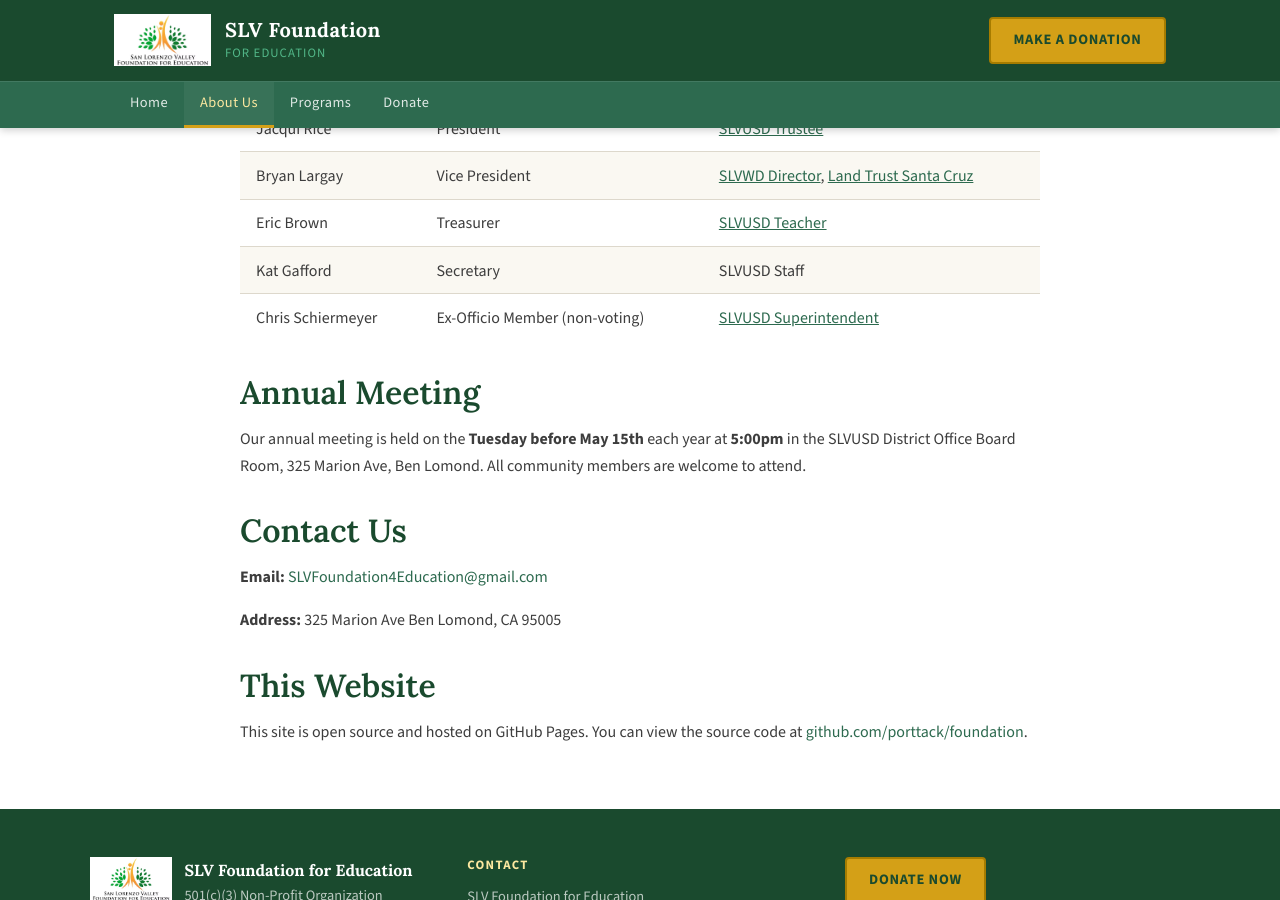
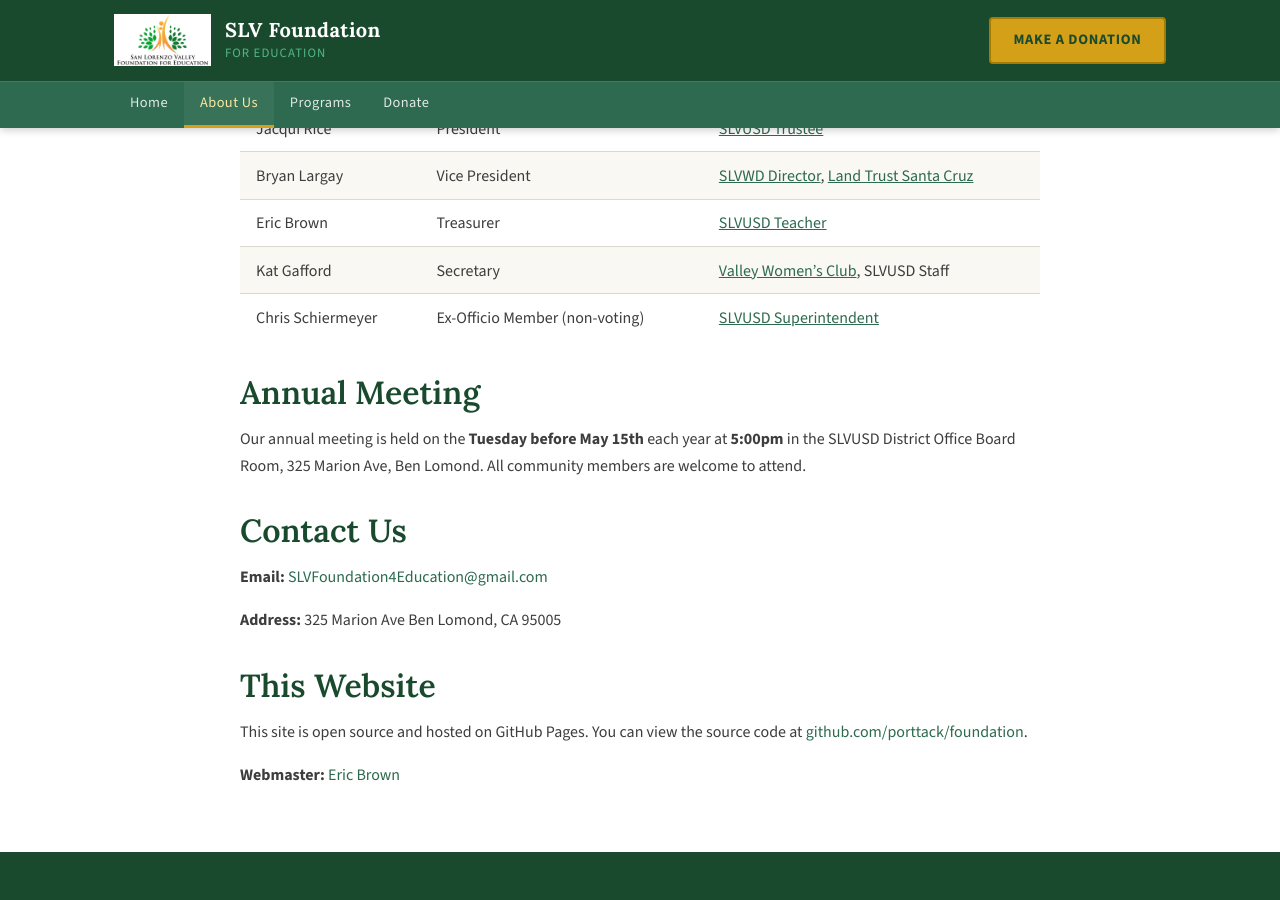
Before and after one commit to porttack/foundation, a Jekyll site: the page built from about.md, in a window 1280 px wide and 900 px high, scrolled down 468 px. Built offline with Jekyll 4.4.1, drawn with Linux system fonts in a browser that asks for light colours.

Commit message:
Add Valley Women's Club for Kat; list Eric Brown as webmaster
Co-Authored-By: Claude Sonnet 4.6 <noreply@anthropic.com>

```diff
--- a/about.md
+++ b/about.md
@@ -13,7 +13,7 @@ The SLV Foundation for Education (SLVFE) is a 501(c)(3) non-profit organization
 | Jacqui Rice | President | [SLVUSD Trustee](https://www.slvusd.org/apps/pages/index.jsp?uREC_ID=1128286&type=d&pREC_ID=1399055) |
 | Bryan Largay | Vice President | [SLVWD Director](https://www.slvwd.com/directory.aspx?EID=10), [Land Trust Santa Cruz](https://landtrustsantacruz.org/about/) |
 | Eric Brown | Treasurer | [SLVUSD Teacher](https://porttack.com) |
-| Kat Gafford | Secretary | SLVUSD Staff |
+| Kat Gafford | Secretary | [Valley Women's Club](https://valleywomensclub.org/board-of-directors/), SLVUSD Staff |
 | Chris Schiermeyer | Ex-Officio Member (non-voting) | [SLVUSD Superintendent](https://www.slvusd.org/apps/pages/index.jsp?uREC_ID=1128468&type=d&pREC_ID=1399200) |
 
 ## Annual Meeting
@@ -31,3 +31,5 @@ Ben Lomond, CA 95005
 ## This Website
 
 This site is open source and hosted on GitHub Pages. You can view the source code at [github.com/porttack/foundation](https://github.com/porttack/foundation).
+
+**Webmaster:** [Eric Brown](https://porttack.com)
```
